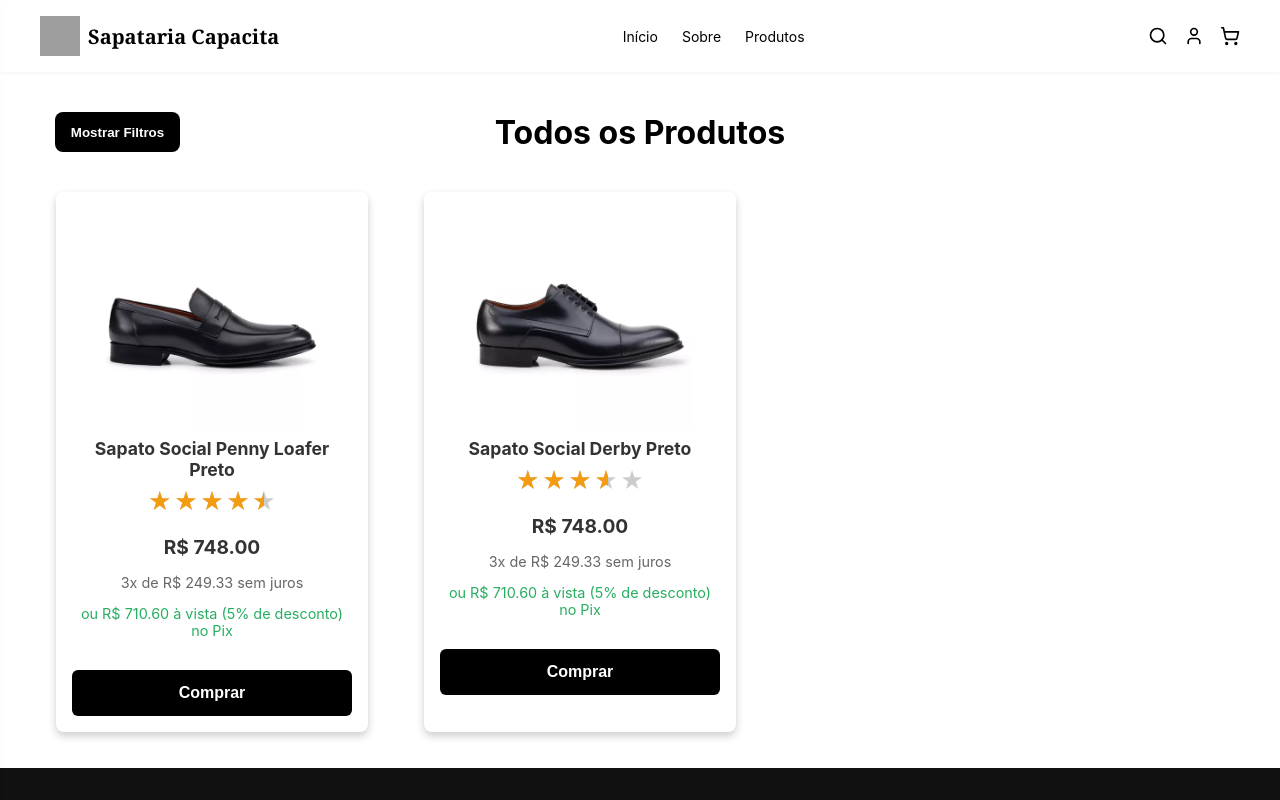
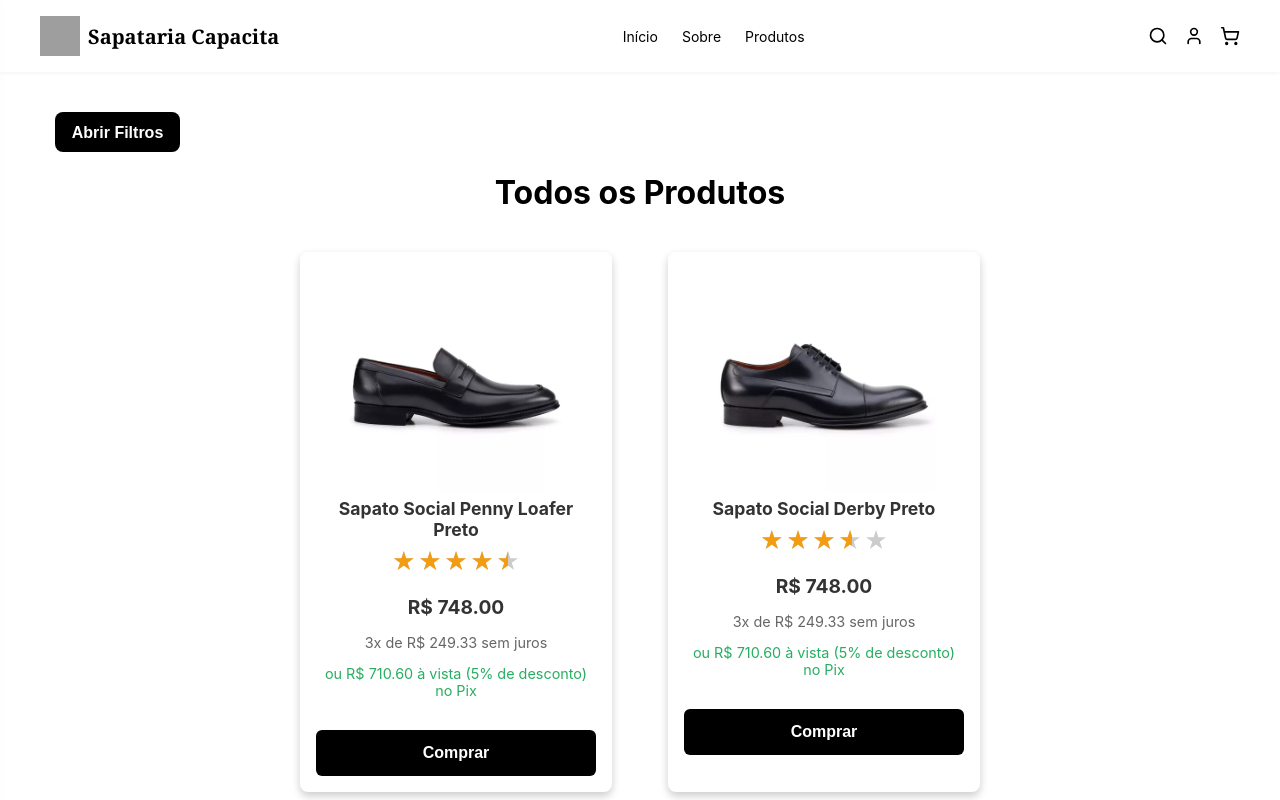
Before and after one commit to IsacGama/sapataria-capacita-brasil-react, a React (Create React App) app: page /produtos in a window 1280 px wide. Shown: the top 800 px of the page. Built offline with nearby package versions, Linux system fonts and the light colour scheme; grey boxes are pictures that could not be loaded.

Commit message:
refactor: Button component and update product page ProdutosGeral layout

```diff
--- /dev/null
+++ b/src/Componentes/Buttons/Button.css
@@ -0,0 +1,49 @@
+.button {
+  border: none;
+  padding: 14px 20px;
+  border-radius: 6px;
+  font-weight: bold;
+  font-size: 1rem;
+  cursor: pointer;
+  transition: 0.3s;
+  margin-top: 15px;
+  width: 100%;
+}
+
+.button--primary {
+  background-color: #000;
+  color: white;
+}
+
+.button--primary:hover {
+  background-color: #333;
+}
+
+.button--secondary {
+  background-color: white;
+  color: #000;
+  border: 1px solid #000;
+}
+
+.button--secondary:hover {
+  background-color: #f5f5f5;
+}
+
+.button--abrir-filtro {
+  width: 125px;
+  height: 40px;
+  padding: 12px;
+  margin-top: 20px;
+  margin-left: 15px;
+  background-color: #000;
+  color: white;
+  border: none;
+  border-radius: 8px;
+  font-weight: bold;
+  cursor: pointer;
+  transition: background-color 0.2s ease;
+}
+
+.button--abrir-filtro:hover {
+  background-color: #333;
+}
--- /dev/null
+++ b/src/Componentes/Buttons/Button.js
@@ -0,0 +1,22 @@
+import './Button.css';
+
+export default function Button({
+  title,
+  variant = 'primary',
+  onPress,
+  type = 'button',
+  disabled = false,
+  ...props
+}) {
+  return (
+    <button
+      className={`button button--${variant}`}
+      onClick={onPress}
+      type={type}
+      disabled={disabled}
+      {...props}
+    >
+      {title}
+    </button>
+  );
+}
--- a/src/Componentes/Buttons/ButtonComprar.css
+++ /dev/null
@@ -1,17 +0,0 @@
-.button-comprar {
-  background-color: #000;
-  color: white;
-  border: none;
-  padding: 14px 20px;
-  border-radius: 6px;
-  font-weight: bold;
-  font-size: 1rem;
-  cursor: pointer;
-  transition: 0.3s;
-  margin-top: 15px;
-  width: 100%;
-}
-
-.button-comprar:hover {
-  background-color: #333;
-}
--- a/src/Componentes/Buttons/ButtonComprar.js
+++ /dev/null
@@ -1,9 +0,0 @@
-import './ButtonComprar.css'
-
-export default function ButtonComprar() {
-    return (
-        <button className="button-comprar">
-            Comprar
-        </button>
-    );
-}
--- a/src/Componentes/produtos/cardProduto/cardProduto.css
+++ b/src/Componentes/produtos/cardProduto/cardProduto.css
@@ -13,7 +13,7 @@
 }
 
 .produto-card:hover {
-  transform: translateY(-5px);
+  transform: translateY(-2px);
 }
 
 .produto-imagem {
--- a/src/Componentes/produtos/cardProduto/cardProduto.js
+++ b/src/Componentes/produtos/cardProduto/cardProduto.js
@@ -1,5 +1,5 @@
 import { useState } from 'react';
-import ButtonComprar from '../../Buttons/ButtonComprar';
+import Button from '../../Buttons/Button';
 import Stars from '../../Stars/Stars';
 import './cardProduto.css';
 
@@ -43,7 +43,7 @@ function ProdutoCard({ produto }) {
           </p>
         </div>
       </div>
-      <ButtonComprar />
+      <Button title="Comprar" variant="primary" />
     </div>
   );
 }
--- a/src/pages/ProdutosGeral/ProdutosGeral.css
+++ b/src/pages/ProdutosGeral/ProdutosGeral.css
@@ -8,28 +8,11 @@
   width: 240px;
 }
 
-.btn-abrir-filtro {
-  position: absolute;
-  width: 125px;
-  height: 40px;
-  padding: 12px;
-  margin-top: 20px;
-  margin-left: 15px;
-  background-color: #000;
-  color: white;
-  border: none;
-  border-radius: 8px;
-  font-weight: bold;
-  cursor: pointer;
-  transition: background-color 0.2s ease;
-}
-
-.btn-abrir-filtro:hover {
-  background-color: #222;
-}
-
 .produtos-area {
   flex: 1;
+  display: flex;
+  flex-direction: column;
+
 }
 
 .titulo-pagina {
@@ -42,4 +25,5 @@
   display: flex;
   flex-wrap: wrap;
   gap: 24px;
+  justify-content: center;
 }
--- a/src/pages/ProdutosGeral/ProdutosGeral.js
+++ b/src/pages/ProdutosGeral/ProdutosGeral.js
@@ -3,6 +3,7 @@ import { getSapatos } from '../../utils/requestJson';
 import ProdutoCard from '../../Componentes/produtos/cardProduto/cardProduto';
 import FiltroLateral from '../../Componentes/Filtros/FiltroLateral';
 import './ProdutosGeral.css';
+import Button from '../../Componentes/Buttons/Button';
 
 function Produtos() {
   const [produtos, setProdutos] = useState([]);
@@ -35,17 +36,23 @@ function Produtos() {
 
   return (
     <div className="produtos-container">
-        <button className="btn-abrir-filtro" onClick={() => setFiltroAberto(true)}>
-          Mostrar Filtros
-        </button>
-
       <div className="produtos-area">
+        <Button
+          title={"Abrir Filtros"}
+          variant='abrir-filtro'
+          onClick={() => setFiltroAberto(true)}>
+        </Button>
         <h1 className="titulo-pagina">Todos os Produtos</h1>
         <div className="grid-produtos">
           {produtosFiltrados.map(produto => (
             <ProdutoCard key={produto.id} produto={produto} />
           ))}
         </div>
+        <Button
+          title={"Carregar mais produtos"}
+          variant="primary"
+          onClick={() => console.log('Carregar mais produtos')}
+        />
       </div>
 
       <FiltroLateral
@@ -55,6 +62,7 @@ function Produtos() {
         aberto={filtroAberto}
         setAberto={setFiltroAberto}
       />
+
     </div>
   );
 }
```
